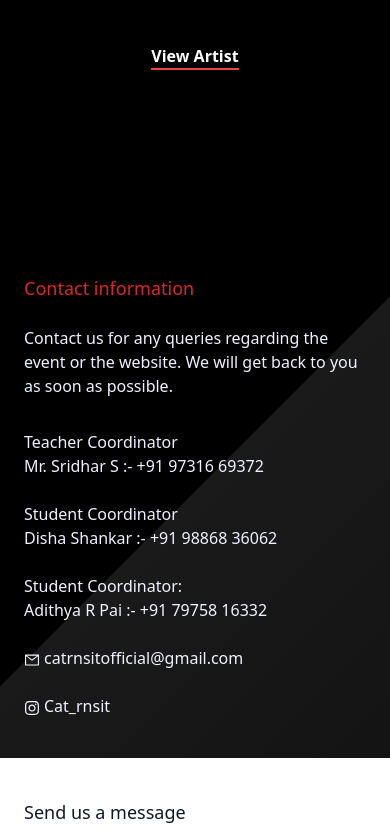
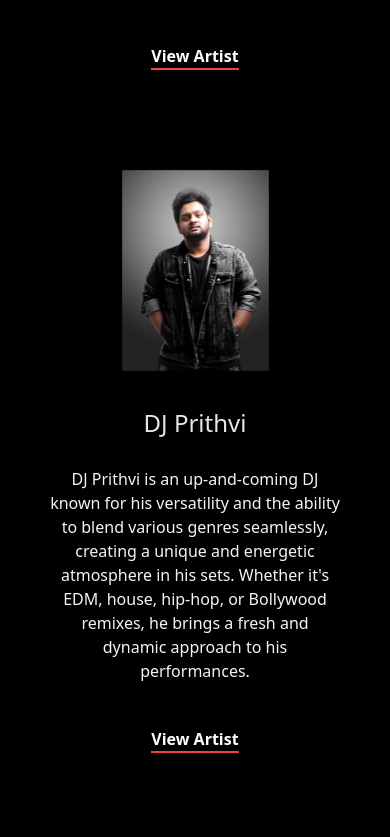
Before and after one commit to NidPlays/pantheon2023, a React (Vite) app in the folder pantheon2023/: page / in a window 390 px wide. Shown: the part 4247-5084 px from the top of the page. Built offline with nearby package versions, Linux system fonts and the light colour scheme.

Commit message:
added dj prithvi

```diff
--- a/pantheon2023/src/components/Artists.jsx
+++ b/pantheon2023/src/components/Artists.jsx
@@ -2,6 +2,7 @@
 import React from "react";
 import shivu from "../assets/shivu.jpg";
 import brodhav from "../assets/brodhav.jpeg";
+import djprithvi from "../assets/djprithvi.jpg";
 
 function Artists() {
     return (
@@ -117,11 +118,65 @@ function Artists() {
                         <div className="z-10 hidden mt-4 ml-3 lg:ml-4 lg:mt-4 lg:block">
                             <img className="w-full" src={shivu} alt />
                         </div>
+
+
                         {/* <div className="block w-full lg:hidden">
                         <img className="w-full" src="https://i.ibb.co/nBpjXrT/1.png" alt />
                     </div> */}
                     </div>
+
                 </div>
+                                        {/* Testing */}
+                                        <div className="container px-6 py-12 mx-auto">
+                            <div className="flex flex-col items-center lg:flex-row lg:justify-between pb-14">
+                                <div className="relative flex w-1/2 mb-5 lg:mb-0">
+                                    <div className>
+                                        <div className="absolute top-0 z-0 hidden lg:block">
+                                            <svg className xmlns width={403} height={527} viewBox="0 0 403 527" fill="none">
+                                                <rect
+                                                    x="-1.61167"
+                                                    y="1.37931"
+                                                    width={362}
+                                                    height={497}
+                                                    transform="matrix(-0.996996 -0.077453 -0.077453 0.996996 399.607 28.1496)"
+                                                    stroke="#E97451"
+                                                    strokeWidth={3}
+                                                />
+                                            </svg>
+                                        </div>
+                                    </div>
+                                    <div className="z-10 hidden mt-4 ml-3 lg:ml-4 lg:mt-4 lg:block">
+                                        <img className="w-full object-cover" src={djprithvi} alt />
+                                    </div>
+                                    <div className="block w-full lg:hidden">
+                                        <img className="w-full object-cover" src={djprithvi} alt />
+                                    </div>
+                                </div>
+                                <div className="flex items-center lg:w-1/2">
+                                    <div className="hidden lg:block lg:pr-6">
+                                        <svg xmlns="http://www.w3.org/2000/svg" width={151} height={4} viewBox="0 0 151 4" fill="none">
+                                            <line x1="0.75" y1="1.63696" x2="150.75" y2="1.63696" stroke="#E97451" strokeWidth={3} />
+                                        </svg>
+                                    </div>
+                                    <div className="lg:pt-0 lg:pt-5">
+                                        <div className="py-4 text-2xl font-normal text-center text-gray-200 lg:text-left f-f-d-s lg:text-3xl xl:text-5xl">
+                                            DJ Prithvi
+                                        </div>
+                                        <div className="py-3 text-base font-normal text-center text-gray-100 xl:text-2xl lg:text-left xl:leading-9 f-f-l">
+                                        DJ Prithvi is an up-and-coming DJ known for his versatility and the ability to blend various genres seamlessly, creating a unique and energetic atmosphere in his sets. Whether it's EDM, house, hip-hop, or Bollywood remixes, he brings a fresh and dynamic approach to his performances.
+                                        </div>
+                                        <div className="flex justify-center w-full lg:block">
+                                            <a target="_blank" href="https://www.instagram.com/djprithvi_/" rel="noreferrer">
+                                                <button className="pt-8 text-base font-bold text-white border-b-2 border-red-500 lg:text-2xl focus:outline-none f-f-l">
+                                                    View Artist
+                                                </button>
+                                            </a>
+                                        </div>
+                                    </div>
+                                </div>
+                            </div>
+                        </div>
+                        {/* Testing */}
             </div>
         </div>
     );
```
Also changed, not shown: pantheon2023/src/assets/djprithvi.jpg (added).
